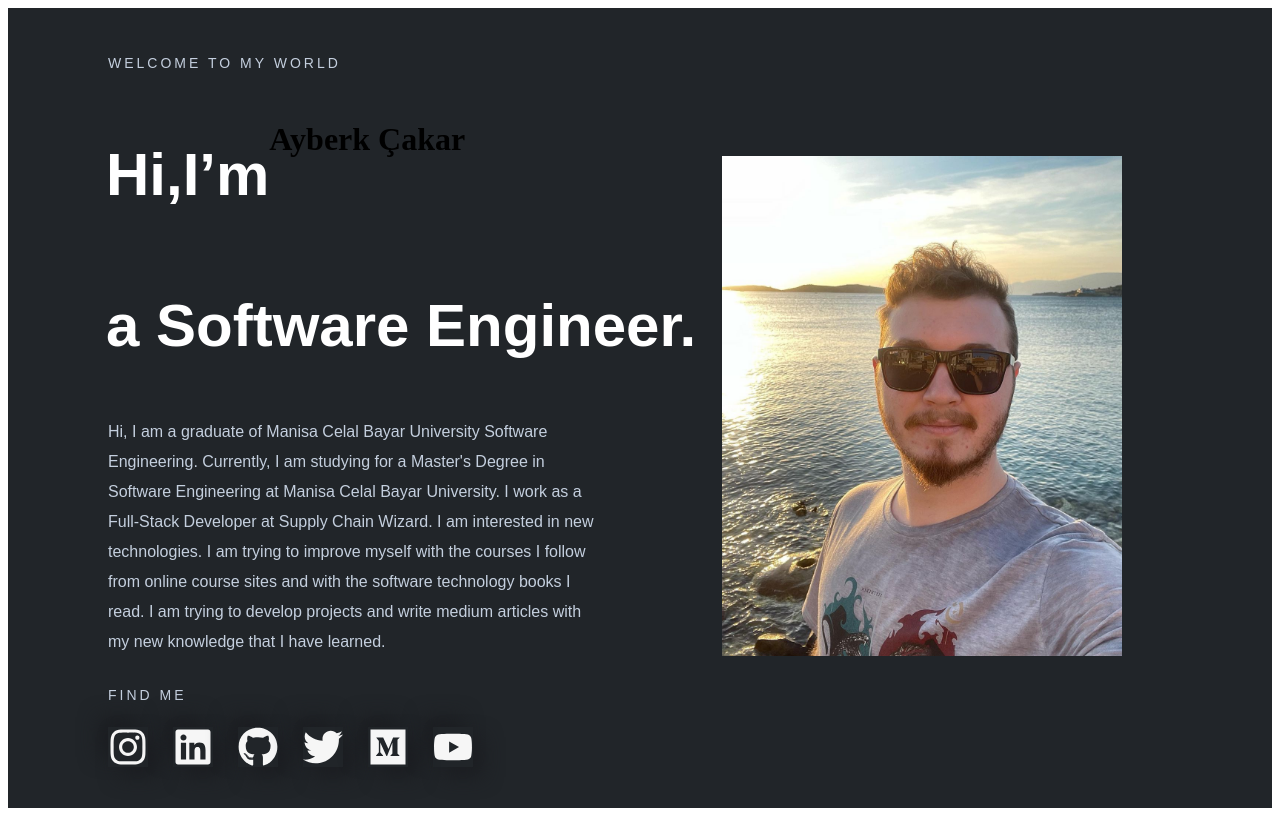
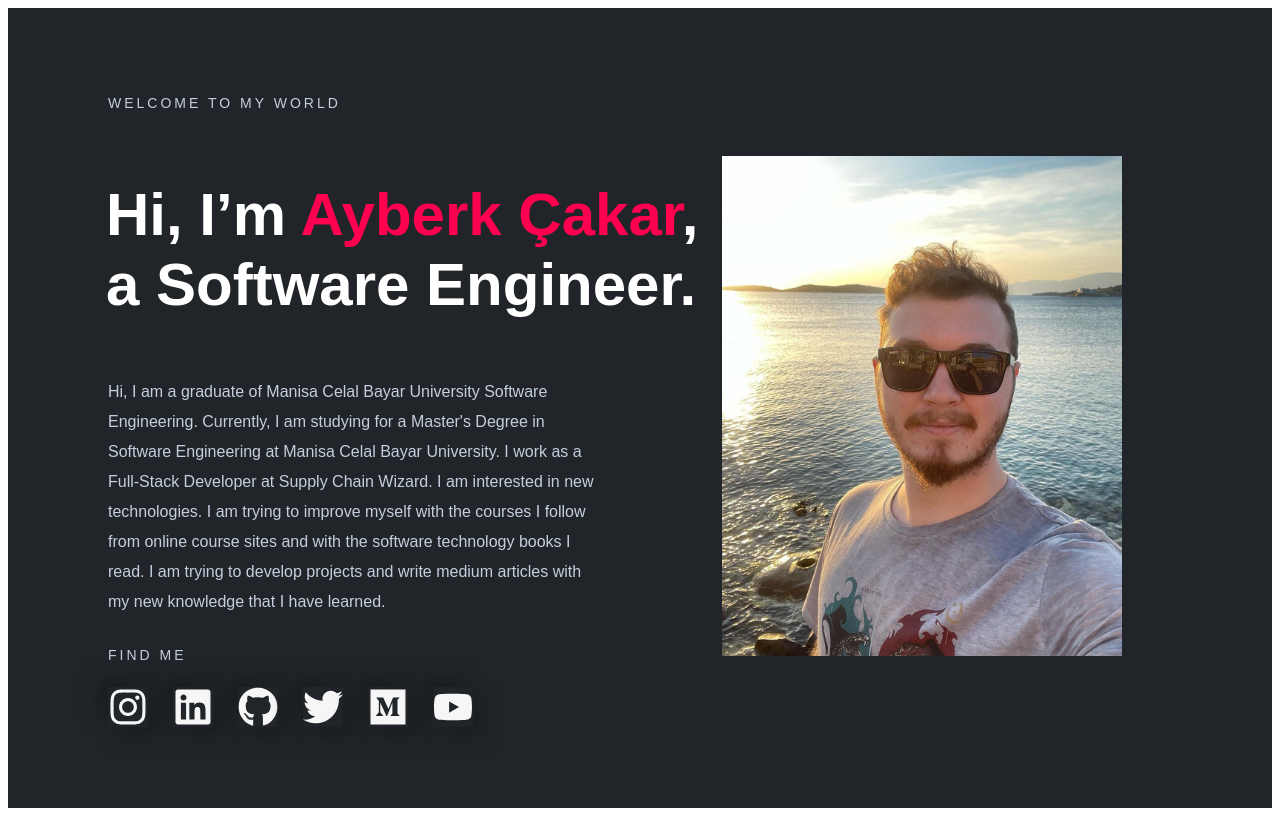
Before and after one commit to berraom/next.js-practice, a Next.js app: page / in a window 1280 px wide. Built offline with nearby package versions, Linux system fonts and the light colour scheme.

Commit message:
refactor: improved structure of the component

```diff
--- a/src/app/components/header.tsx
+++ b/src/app/components/header.tsx
@@ -8,10 +8,10 @@ const Header = () => {
           <h1 className="header2"> WELCOME TO MY WORLD</h1>
         </div>
         <div className="intro">
-          <h1 className="header3"> Hi,I’m</h1>
-          <h1 className="header3-name"> Ayberk Çakar </h1>
-          <h1 className="header3">a Software Engineer.</h1>
-        </div>
+  <h1 className="header3">
+    Hi, I’m <span className="name">Ayberk Çakar</span>, a Software Engineer.
+  </h1>
+</div>
 
 
 
```
